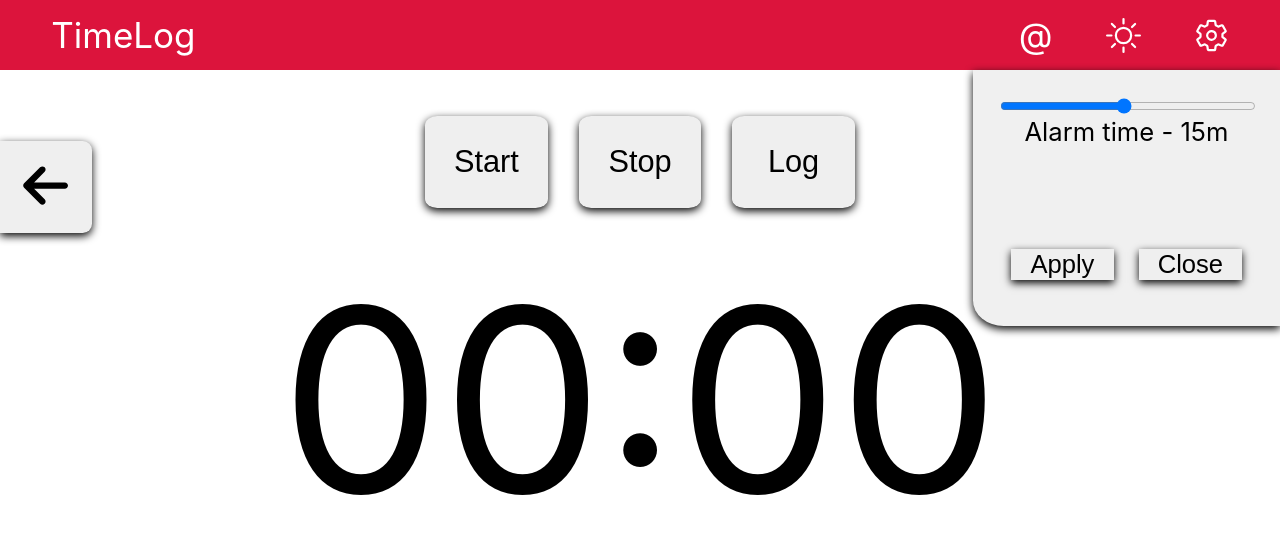
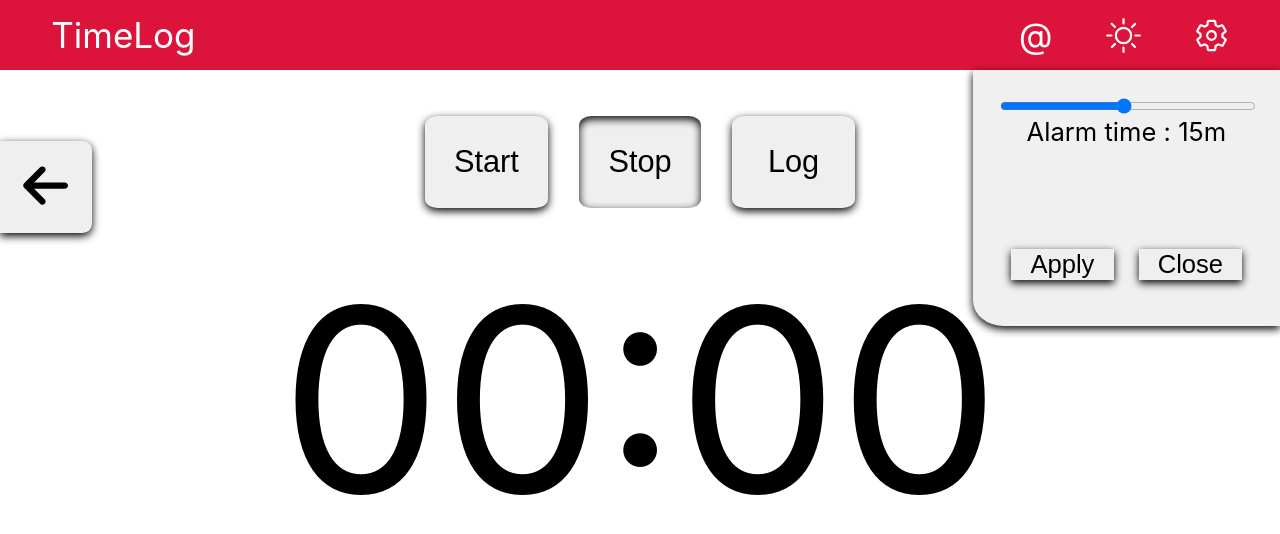
Before and after one commit to saramkim/time-log, a React (Create React App) app: page /timer in a window 1280 px wide. Both pictures are taken after a click on the button 1211 px from the left and 35 px from the top of the page. Shown: the top 534 px of the page. Built offline with nearby package versions, Linux system fonts and the light colour scheme.

Commit message:
Add button clicked

```diff
--- a/src/components/Navbar.tsx
+++ b/src/components/Navbar.tsx
@@ -4,7 +4,6 @@ import { useNavigate } from 'react-router-dom';
 import Settings from 'components/Settings';
 import { BsMoon, BsSun } from 'react-icons/bs';
 import { IoSettingsOutline } from 'react-icons/io5';
-import { MdTimer } from 'react-icons/md';
 
 import 'css/Navbar.css';
 
@@ -32,8 +31,9 @@ function Navbar({ darkMode, setDarkMode }: { darkMode: boolean; setDarkMode: any
           <span>@</span>
 
           <div
+            className='navbar__right__btn'
             role='button'
-            tabIndex={-2}
+            tabIndex={-1}
             onKeyPress={() => {
               setDarkMode(!darkMode);
             }}
@@ -45,9 +45,9 @@ function Navbar({ darkMode, setDarkMode }: { darkMode: boolean; setDarkMode: any
           </div>
 
           <div
-            className='navbar__right__settings'
+            className='navbar__right__btn'
             role='button'
-            tabIndex={-1}
+            tabIndex={-2}
             onKeyPress={() => {
               setSettings(!settings);
             }}
--- a/src/components/Settings.tsx
+++ b/src/components/Settings.tsx
@@ -28,7 +28,23 @@ function Settings({ setSettings }: { setSettings: any }) {
             setTimeset(Number(e.target.value));
           }}
         />
-        <div className='timeset__text'>Alarm time - {timeset}m</div>
+        <div
+          className='timeset__text'
+          role='button'
+          tabIndex={0}
+          onKeyPress={() => {
+            if (timeset < 30) {
+              setTimeset(timeset + 1);
+            }
+          }}
+          onClick={() => {
+            if (timeset < 30) {
+              setTimeset(timeset + 1);
+            }
+          }}
+        >
+          Alarm time : {timeset}m
+        </div>
         <section className='settings__btns'>
           <button
             className='settings__btn'
--- a/src/css/Main.css
+++ b/src/css/Main.css
@@ -3,7 +3,7 @@
   flex-direction: column;
   align-items: center;
   justify-content: center;
-  height: calc(100vh - 4rem);
+  height: calc(100vh - 70px);
 }
 .main-pg__title {
   margin-bottom: 6em;
--- a/src/css/Navbar.css
+++ b/src/css/Navbar.css
@@ -33,6 +33,6 @@
     font-size: 25px;
   }
 }
-.navbar__right__settings {
+.navbar__right__btn {
   cursor: pointer;
 }/*# sourceMappingURL=Navbar.css.map */
--- a/src/css/Settings.css
+++ b/src/css/Settings.css
@@ -19,6 +19,9 @@
   width: 100%;
   cursor: pointer;
 }
+.timeset__text {
+  cursor: pointer;
+}
 
 .settings__btns {
   margin-top: 4em;
--- a/src/css/Timer.css
+++ b/src/css/Timer.css
@@ -55,6 +55,9 @@
 .timer-btn {
   margin-top: 1.5em;
 }
+.timer-btn--clicked {
+  box-shadow: inset 0 3px 8px 0 black;
+}
 
 .circularbar {
   position: fixed;
--- a/src/pages/Timer.tsx
+++ b/src/pages/Timer.tsx
@@ -12,6 +12,22 @@ function Timer() {
   const process = useSelector((state: any) => state.process);
   const dispatch = useDispatch();
 
+  let startClicked = '';
+  let stopClicked = '';
+  let logClicked = '';
+  switch (process) {
+    case 'start':
+      startClicked = 'timer-btn--clicked';
+      break;
+    case 'stop':
+      stopClicked = 'timer-btn--clicked';
+      break;
+    case 'log':
+      logClicked = 'timer-btn--clicked';
+      break;
+    default:
+  }
+
   return (
     <>
       <div className='timer-pg'>
@@ -23,7 +39,7 @@ function Timer() {
       </div>
       <section>
         <button
-          className='timer-btn'
+          className={`timer-btn ${startClicked}`}
           type='button'
           onClick={() => {
             dispatch(pStart());
@@ -32,7 +48,7 @@ function Timer() {
           Start
         </button>
         <button
-          className='timer-btn'
+          className={`timer-btn ${stopClicked}`}
           type='button'
           onClick={() => {
             dispatch(pStop());
@@ -41,7 +57,7 @@ function Timer() {
           Stop
         </button>
         <button
-          className='timer-btn'
+          className={`timer-btn ${logClicked}`}
           type='button'
           onClick={() => {
             dispatch(pLog());
--- a/src/scss/Main.scss
+++ b/src/scss/Main.scss
@@ -3,7 +3,7 @@
     flex-direction: column;
     align-items: center;
     justify-content: center;
-    height: calc(100vh - 4rem);
+    height: calc(100vh - 70px);
 
     &__title {
         margin-bottom: 6em;
--- a/src/scss/Navbar.scss
+++ b/src/scss/Navbar.scss
@@ -34,7 +34,7 @@
       font-size: 25px;
     }
 
-    &__settings {
+    &__btn {
       cursor: pointer;
     }
   }
--- a/src/scss/Settings.scss
+++ b/src/scss/Settings.scss
@@ -19,6 +19,9 @@
         width: 100%;
         cursor: pointer;
     }
+    &__text {
+        cursor: pointer;
+    }
 }
 .settings__btns {
     margin-top: 4em;
--- a/src/scss/Timer.scss
+++ b/src/scss/Timer.scss
@@ -49,6 +49,10 @@
 
 .timer-btn {
     margin-top: 1.5em;
+
+    &--clicked {
+        box-shadow: inset 0 3px 8px 0 black;
+    }
 }
 
 .circularbar {
--- a/src/store.tsx
+++ b/src/store.tsx
@@ -2,7 +2,7 @@ import { configureStore, createSlice } from '@reduxjs/toolkit';
 
 const alarm = createSlice({
   name: 'alarm',
-  initialState: 600,
+  initialState: 15,
   reducers: {
     setAlarm(state, action) {
       return action.payload;
@@ -15,13 +15,13 @@ const process = createSlice({
   name: 'process',
   initialState: 'stop',
   reducers: {
-    pStop(state) {
+    pStop() {
       return 'stop';
     },
-    pStart(state) {
+    pStart() {
       return 'start';
     },
-    pLog(state) {
+    pLog() {
       return 'log';
     },
   },
```
Also changed, not shown: 2 other files (tests, documents, lock files or other folders).
